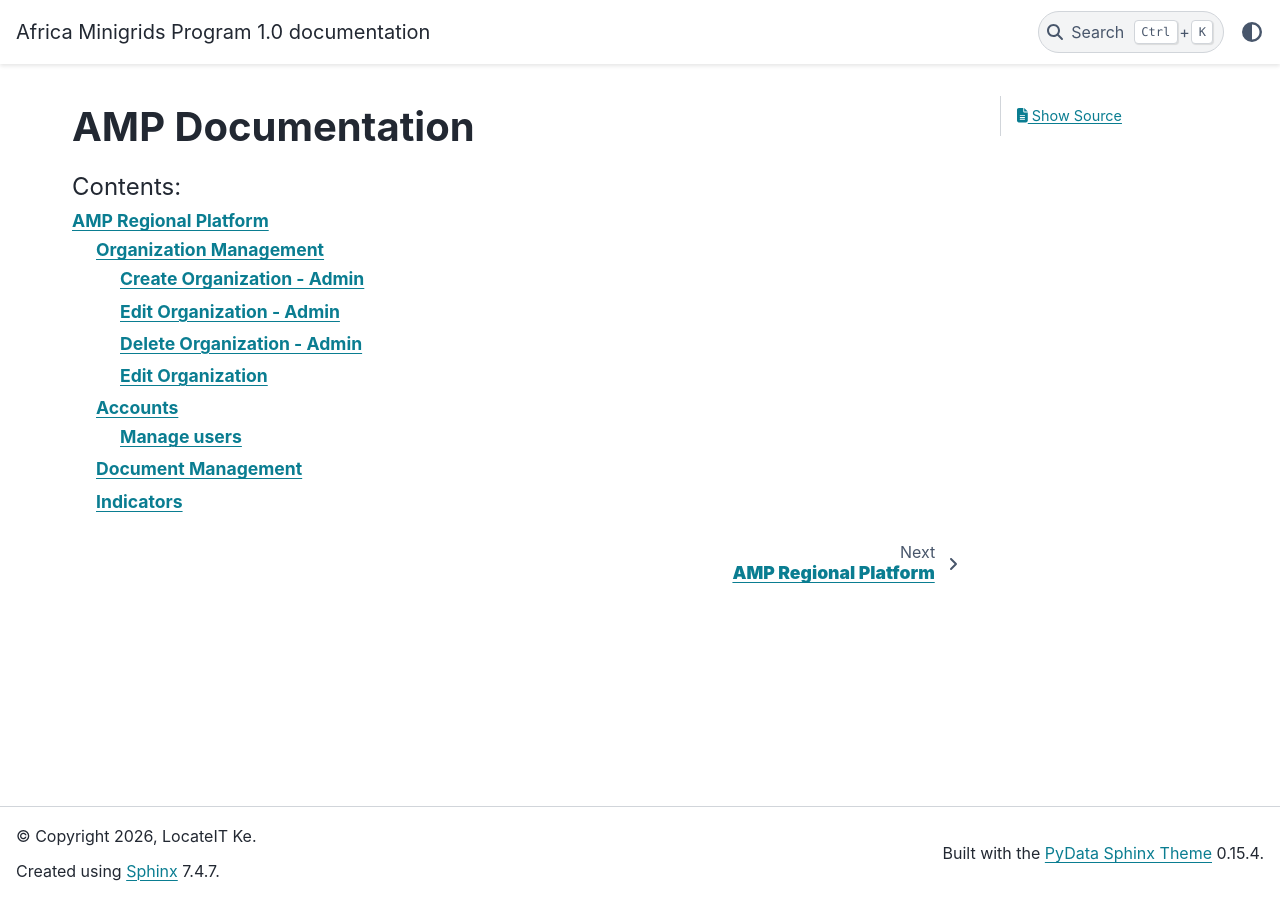
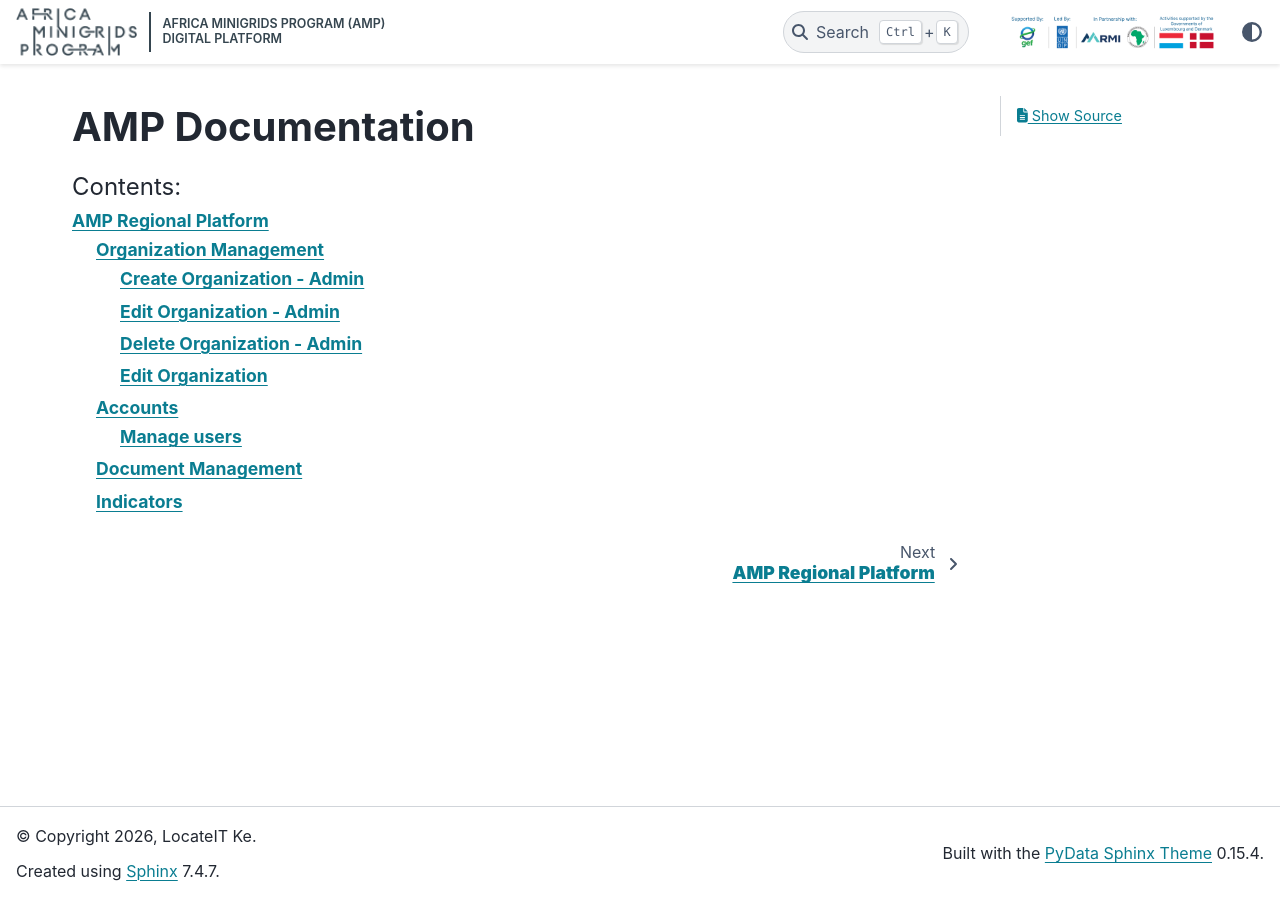
Before and after one commit to Kevin-Kiprotich/AMP-UNDP-Documentation, a Sphinx documentation site: the page built from source/index.rst, in a window 1280 px wide. Built offline with Sphinx 7.4.7 and the PyData theme 0.15.4, drawn with Linux system fonts in a browser that asks for light colours; pages that are not in the unit, such as notebooks, are missing from menus.

Commit message:
AMP headers added

```diff
--- a/source/_static/css/custom.css
+++ b/source/_static/css/custom.css
@@ -27,3 +27,123 @@
 .nav-internal{
     display:none !important;
 }
+
+.navbar-nav .nav-link {
+  color: #35454F;
+  font-weight: 500;
+}
+
+.navbar-nav .nav-link:hover {
+  color: #1a5f7a;
+}
+
+.logo{
+    text-decoration: none;
+}
+
+.logo:hover{
+    text-decoration:none !important;
+    font-weight:800;
+}
+
+.amp-partners img {
+  max-height: 42px;
+}
+
+#navbar-logo-text{
+    text-decoration:none;
+    font-weight:600;
+}
+
+#navbar-logo-text:hover{
+    text-decoration: none;
+    font-weight:700;
+}
+
+/* Base sizing/layout */
+.amp-logo-block {
+  display: flex;
+  align-items: center;
+  gap: 0;
+  text-decoration: none;
+}
+
+.amp-logo-image {
+  height: 48px;
+}
+
+.amp-logo-divider {
+  width: 2px;
+  height: 40px;
+  margin: 0 12px;
+}
+
+.amp-logo-text {
+  line-height: 1.2;
+  font-weight: 600;
+}
+
+.amp-logo-line {
+  font-size: 0.78rem;
+}
+
+.amp-partners-image {
+  max-height: 42px;
+  object-fit: contain;
+}
+
+.navbar-nav .nav-link {
+  font-weight: 500;
+}
+
+/* LIGHT MODE */
+html[data-theme="light"] .amp-logo-text,
+html[data-theme="light"] .navbar-nav .nav-link {
+  color: #35454F;
+}
+
+html[data-theme="light"] .amp-logo-divider {
+  background-color: #35454F;
+}
+
+html[data-theme="light"] .navbar-nav .nav-link:hover {
+  color: #1a5f7a;
+}
+
+/* DARK MODE */
+html[data-theme="dark"] .amp-logo-text,
+html[data-theme="dark"] .navbar-nav .nav-link {
+  color: #e5e7eb;
+}
+
+html[data-theme="dark"] .amp-logo-divider {
+  background-color: #e5e7eb;
+}
+
+html[data-theme="dark"] .navbar-nav .nav-link:hover {
+  color: #7dd3fc;
+}
+
+/* Optional: slightly tune navbar background transitions */
+.bd-header,
+.navbar {
+  transition: background-color 0.2s ease, color 0.2s ease;
+}
+
+.amp-logo-image-dark {
+  display: none;
+}
+
+html[data-theme="dark"] .amp-logo-image-light {
+  display: none;
+}
+
+html[data-theme="dark"] .amp-logo-image-dark {
+  display: inline-block;
+}
+
+@media (max-width: 991.98px) {
+  .amp-partners {
+    display: none !important;
+  }
+}
--- /dev/null
+++ b/source/_templates/amp_partners.html
@@ -0,0 +1,5 @@
+<div class="amp-partners d-none d-lg-flex align-items-center ms-3">
+  <img src="{{ pathto('_static/amp/partners-en.png', 1) }}"
+       alt="Implementing Partners"
+       class="amp-partners-image"/>
+</div>
--- /dev/null
+++ b/source/_templates/navbar_logo.html
@@ -0,0 +1,13 @@
+<a class="navbar-brand logo amp-logo-block" href="{{ pathto(master_doc) }}">
+  <img src="{{ pathto('_static/amp/AMP-logo-blue.png', 1) }}"
+       alt="AMP logo"
+       class="amp-logo-image amp-logo-image-light"/>
+  <img src="{{ pathto('_static/amp/AMP-logo.png', 1) }}"
+       alt="AMP logo"
+       class="amp-logo-image amp-logo-image-dark"/>
+  <div class="amp-logo-divider"></div>
+  <div class="amp-logo-text">
+    <div class="amp-logo-line">AFRICA MINIGRIDS PROGRAM (AMP)</div>
+    <div class="amp-logo-line">DIGITAL PLATFORM</div>
+  </div>
+</a>
--- a/source/conf.py
+++ b/source/conf.py
@@ -28,21 +28,16 @@ html_theme = 'pydata_sphinx_theme'
 html_static_path = ['_static']
 html_css_files=['css/custom.css']
 
-
 html_theme_options = {
-	'canonical_url': '',
-    'analytics_id': '',  #  Provided by Google in your dashboard
-    #'analytics_anonymize_ip': False,
-    'logo_only': False,
-    'display_version': True,
-    'prev_next_buttons_location': 'bottom',
-    'style_external_links': False,
-    #'vcs_pageview_mode': '',
-    'style_nav_header_background': 'black',
-    # Toc options
-    'collapse_navigation': False,
-    'sticky_navigation': True,
-    'navigation_depth': 5,
-    'includehidden': False,
-    'titles_only': False
-	}
+    "logo": {
+        "image_light": "_static/amp/AMP-logo-blue.png",
+        "image_dark": "_static/amp/AMP-logo-blue.png",
+        "text": "AFRICA MINIGRIDS PROGRAM (AMP) DIGITAL PLATFORM",
+    },
+    "navbar_start": ["navbar_logo"],
+    # "navbar_center": ["navbar-nav"],
+    "navbar_end": ["amp_partners", "theme-switcher", "navbar-icon-links"],
+    "header_links_before_dropdown": 5,
+    "show_nav_level": 1,
+    "navigation_with_keys": True,
+}
```
Also changed, not shown: source/_static/amp/AMP-logo-blue.png (added), source/_static/amp/AMP-logo.png (added), source/_static/amp/partners-en.png (added), source/_static/amp/partners-fr.png (added).
